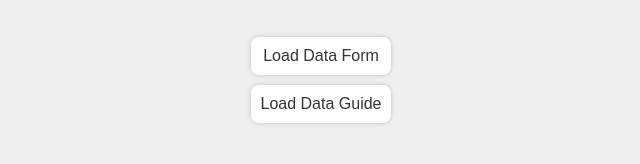
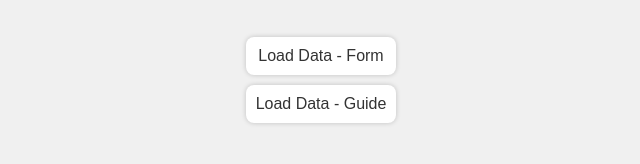
Before and after one commit to EidenGarcia/LargeProjectTeam_LinkTree, a plain HTML site: page index.html in a window 1280 px wide. Shown: the part 492-656 px from the top of the page, 319-959 px from the left. Drawn offline with Linux system fonts and the light colour scheme.

Commit message:
Update index.html

```diff
--- a/index.html
+++ b/index.html
@@ -58,8 +58,8 @@
         <h2>Large Project Team - DA LinkTree</h2>
     </div>
     <div class="portal-links">
-        <a href="https://forms.office.com/pages/responsepage.aspx?id=jrOpsONbEEqP3M70MGtROY-zkTVPIT9FnZS-vjbRCXJUQ1ZUWjZITEdPQjBPTkc0QVEzUlFESTdSSS4u" class="portal-link">Load Data Form</a>
-        <a href="https://aeepr.sharepoint.com/sites/LUMA-UT-Home/Reliability/Forms/AllItems.aspx?id=%2Fsites%2FLUMA%2DUT%2DHome%2FReliability%2FDistribution%2FReports%20and%20Recommendations%2FProtection%20Coordination%20Reports%2FLoad%20data%2FLarge%20Project%20Team%2F%2ELoad%20Data%20Process%20%2D%20Guidelines%2FLoad%20Data%20Process%20%2D%20Guide%20%28Large%20Project%20Team%29%5FRev3%5F04082023%2Epdf&viewid=104d4157%2Db907%2D4403%2D8615%2D351d1fb34cf8&parent=%2Fsites%2FLUMA%2DUT%2DHome%2FReliability%2FDistribution%2FReports%20and%20Recommendations%2FProtection%20Coordination%20Reports%2FLoad%20data%2FLarge%20Project%20Team%2F%2ELoad%20Data%20Process%20%2D%20Guidelines" class="portal-link">Load Data Guide</a>
+        <a href="https://forms.office.com/pages/responsepage.aspx?id=jrOpsONbEEqP3M70MGtROY-zkTVPIT9FnZS-vjbRCXJUQ1ZUWjZITEdPQjBPTkc0QVEzUlFESTdSSS4u" class="portal-link">Load Data - Form</a>
+        <a href="https://aeepr.sharepoint.com/sites/LUMA-UT-Home/Reliability/Forms/AllItems.aspx?id=%2Fsites%2FLUMA%2DUT%2DHome%2FReliability%2FDistribution%2FReports%20and%20Recommendations%2FProtection%20Coordination%20Reports%2FLoad%20data%2FLarge%20Project%20Team%2F%2ELoad%20Data%20Process%20%2D%20Guidelines%2FLoad%20Data%20Process%20%2D%20Guide%20%28Large%20Project%20Team%29%5FRev3%5F04082023%2Epdf&viewid=104d4157%2Db907%2D4403%2D8615%2D351d1fb34cf8&parent=%2Fsites%2FLUMA%2DUT%2DHome%2FReliability%2FDistribution%2FReports%20and%20Recommendations%2FProtection%20Coordination%20Reports%2FLoad%20data%2FLarge%20Project%20Team%2F%2ELoad%20Data%20Process%20%2D%20Guidelines" class="portal-link">Load Data - Guide</a>
     </div>
 </body>
 </html>
```
